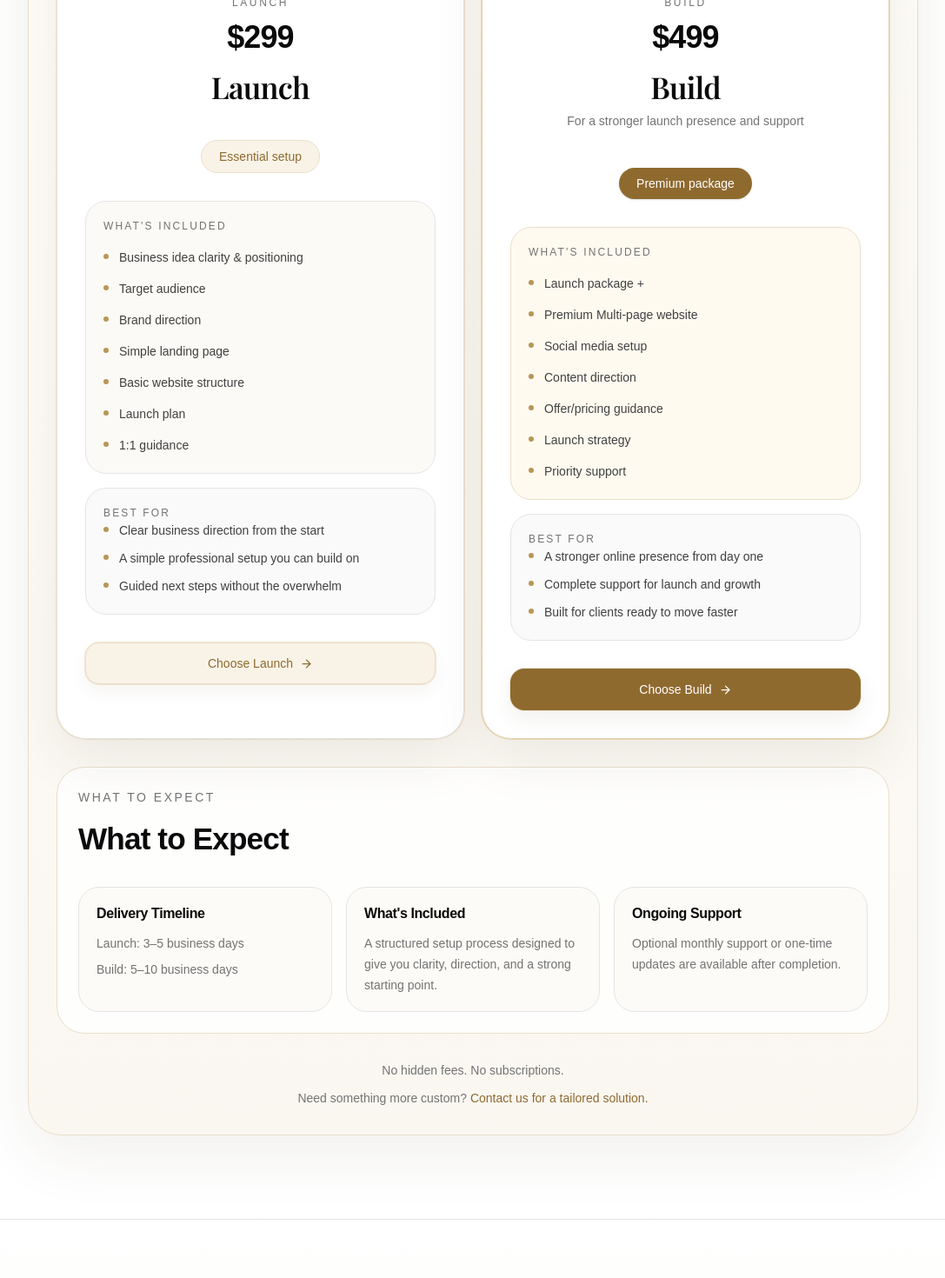
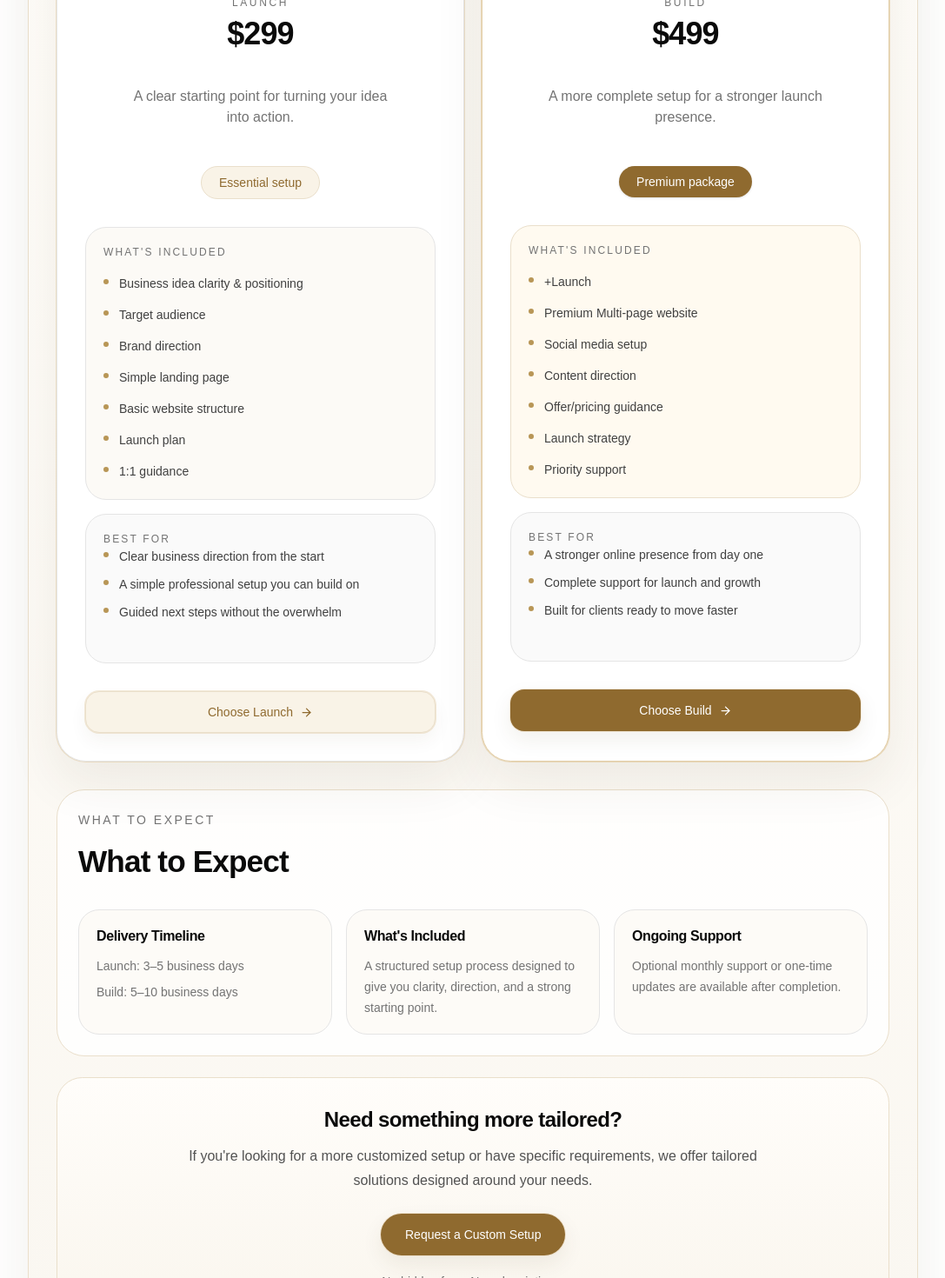
Before and after one commit to zaindurrani93/startflow-site, a Next.js app: page /pricing in a window 1280 px wide. Shown: the part 500-1970 px from the top of the page at 87% size, without its empty margins (96-1183 px from the left). Built offline with nearby package versions, Linux system fonts and the light colour scheme.

Commit message:
updating pricing pt 2

```diff
--- a/components/startflow-sections.tsx
+++ b/components/startflow-sections.tsx
@@ -376,24 +376,26 @@ export function PricingSection() {
       </div>
 
       <div className="mx-auto mt-12 max-w-5xl rounded-[2.4rem] border border-[#eadfcb] bg-[linear-gradient(180deg,#fffdf9_0%,#faf7f1_100%)] p-5 shadow-[0_22px_70px_rgba(80,61,28,0.08)] sm:p-8">
-        <div className="grid gap-5 lg:grid-cols-2">
+        <div className="grid items-stretch gap-5 lg:grid-cols-2">
           <div className="interactive pricing-card flex h-full flex-col rounded-[2.1rem] border border-neutral-200 bg-white p-7 sm:p-8">
-            <div className="flex flex-col items-center text-center">
+            <div className="flex min-h-[17.5rem] flex-col items-center text-center">
               <div className={`flex h-14 w-14 items-center justify-center rounded-full ${accent.bg} ${accent.text}`}>
                 <BriefcaseBusiness size={28} />
               </div>
               <p className="mt-6 text-xs font-medium uppercase tracking-[0.22em] text-neutral-500">Launch</p>
-              <p className="mt-3 text-4xl font-semibold tracking-tight text-neutral-950">$299</p>
-              <h3 className="plan-title mt-5 text-[2rem] font-semibold leading-none text-neutral-950 sm:text-[2.15rem]">Launch</h3>
-              <p className="mt-5 text-base leading-7 text-neutral-600">
-
+              <p className="mt-2 text-4xl font-semibold tracking-tight text-neutral-950">$299</p>
+              <p className="mt-3 min-h-5 text-sm font-medium text-transparent">
+                For a stronger launch presence and support
               </p>
-              <div className="mt-6 rounded-full border border-[#eadfcb] bg-[#f9f3e7] px-5 py-2 text-sm font-medium text-[#8f6a2f]">
+              <p className="mt-2 min-h-[4.5rem] max-w-xs text-base font-medium leading-6 text-neutral-500">
+                A clear starting point for turning your idea into action.
+              </p>
+              <div className="mt-5 rounded-full border border-[#eadfcb] bg-[#f9f3e7] px-5 py-2 text-sm font-medium text-[#8f6a2f]">
                 Essential setup
               </div>
             </div>
 
-            <div className="mt-8 rounded-[1.5rem] border border-neutral-200 bg-[#fcfaf6] px-5 py-5">
+            <div className="mt-8 flex min-h-[18.25rem] flex-col rounded-[1.5rem] border border-neutral-200 bg-[#fcfaf6] px-5 py-5">
               <p className="text-xs font-medium uppercase tracking-[0.18em] text-neutral-500">What&apos;s included</p>
               <ul className="mt-4 space-y-3 text-sm leading-6 text-neutral-700">
                 {[
@@ -413,7 +415,7 @@ export function PricingSection() {
               </ul>
             </div>
 
-            <div className="mt-4 rounded-[1.5rem] border border-neutral-200 bg-neutral-50 px-5 py-5">
+            <div className="mt-4 flex min-h-[10.75rem] flex-col rounded-[1.5rem] border border-neutral-200 bg-neutral-50 px-5 py-5">
               <p className="text-xs font-medium uppercase tracking-[0.18em] text-neutral-500">Best for</p>
               <ul className="space-y-2 text-sm leading-6 text-neutral-700">
                 {[
@@ -443,27 +445,28 @@ export function PricingSection() {
               Most Popular
             </div>
 
-            <div className="flex flex-col items-center text-center">
+            <div className="flex min-h-[17.5rem] flex-col items-center text-center">
               <div className={`flex h-14 w-14 items-center justify-center rounded-full ${accent.bg} ${accent.text}`}>
                 <Sparkles size={28} />
               </div>
               <p className="mt-6 text-xs font-medium uppercase tracking-[0.22em] text-neutral-500">Build</p>
-              <p className="mt-3 text-4xl font-semibold tracking-tight text-neutral-950">$499</p>
-              <h3 className="plan-title mt-5 text-[2rem] font-semibold leading-none text-neutral-950 sm:text-[2.15rem]">Build</h3>
-              <p className="mt-3 text-sm font-medium text-neutral-500">For a stronger launch presence and support</p>
-              <p className="mt-5 max-w-md text-base leading-7 text-neutral-600">
-
-                </p>
-              <div className="mt-6 rounded-full bg-[#8f6a2f] px-5 py-2 text-sm font-medium text-white shadow-sm">
+              <p className="mt-2 text-4xl font-semibold tracking-tight text-neutral-950">$499</p>
+              <p className="mt-3 min-h-5 text-sm font-medium text-transparent">
+                For a stronger launch presence and support
+              </p>
+              <p className="mt-2 min-h-[4.5rem] max-w-xs text-base font-medium leading-6 text-neutral-500">
+                A more complete setup for a stronger launch presence.
+              </p>
+              <div className="mt-5 rounded-full bg-[#8f6a2f] px-5 py-2 text-sm font-medium text-white shadow-sm">
                 Premium package
               </div>
             </div>
 
-            <div className="mt-8 rounded-[1.5rem] border border-[#eadfcb] bg-[#fffaf0] px-5 py-5">
+            <div className="mt-8 flex min-h-[18.25rem] flex-col rounded-[1.5rem] border border-[#eadfcb] bg-[#fffaf0] px-5 py-5">
               <p className="text-xs font-medium uppercase tracking-[0.18em] text-neutral-500">What&apos;s included</p>
               <ul className="mt-4 space-y-3 text-sm leading-6 text-neutral-700">
                 {[
-                  "Launch package +",
+                  "+Launch",
                   "Premium Multi-page website",
                   "Social media setup",
                   "Content direction",
@@ -479,7 +482,7 @@ export function PricingSection() {
               </ul>
             </div>
 
-            <div className="mt-4 rounded-[1.5rem] border border-neutral-200 bg-neutral-50 px-5 py-5">
+            <div className="mt-4 flex min-h-[10.75rem] flex-col rounded-[1.5rem] border border-neutral-200 bg-neutral-50 px-5 py-5">
               <p className="text-xs font-medium uppercase tracking-[0.18em] text-neutral-500">Best for</p>
               <ul className="space-y-2 text-sm leading-6 text-neutral-700">
                 {[
@@ -550,12 +553,26 @@ export function PricingSection() {
           </div>
         </div>
 
-        <p className="mt-8 text-center text-sm font-medium text-neutral-500">
-          No hidden fees. No subscriptions.
-        </p>
-        <p className="mt-3 text-center text-sm text-neutral-500">
-          Need something more custom? <Link href="/contact" className="text-[#8f6a2f] underline-offset-4 hover:underline">Contact us for a tailored solution.</Link>
-        </p>
+        <div className="mt-6 rounded-[1.85rem] border border-[#eadfcb] bg-[linear-gradient(180deg,#fffdfa_0%,#faf6ee_100%)] px-6 py-8 text-center sm:px-8">
+          <h3 className="text-2xl font-semibold tracking-tight text-neutral-950">
+            Need something more tailored?
+          </h3>
+          <p className="mx-auto mt-3 max-w-2xl text-sm leading-7 text-neutral-600 sm:text-base">
+            If you&apos;re looking for a more customized setup or have specific
+            requirements, we offer tailored solutions designed around your needs.
+          </p>
+          <div className="mt-6">
+            <Link
+              href="/contact"
+              className="button-primary interactive inline-flex min-h-12 items-center justify-center rounded-full bg-[#8f6a2f] px-7 py-3.5 text-center text-sm font-medium text-white hover:bg-[#7a5b28]"
+            >
+              Request a Custom Setup
+            </Link>
+          </div>
+          <p className="mt-5 text-sm font-medium text-neutral-500">
+            No hidden fees. No subscriptions.
+          </p>
+        </div>
       </div>
     </section>
   );
```
